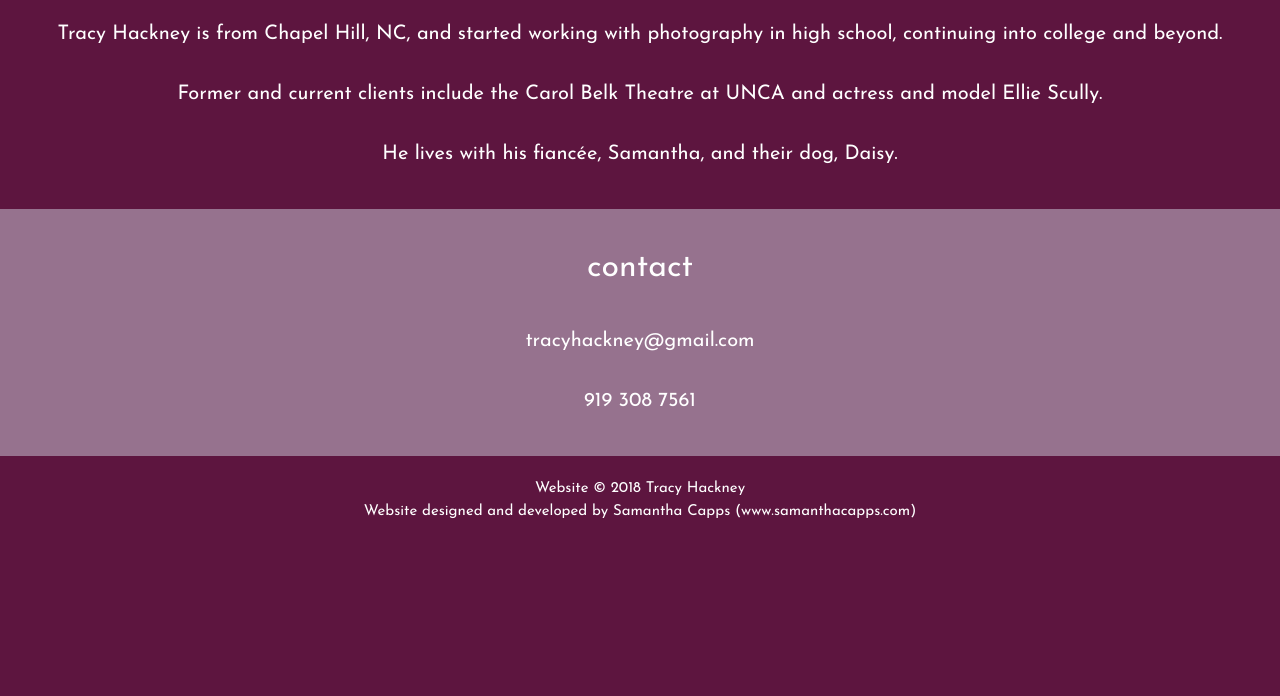
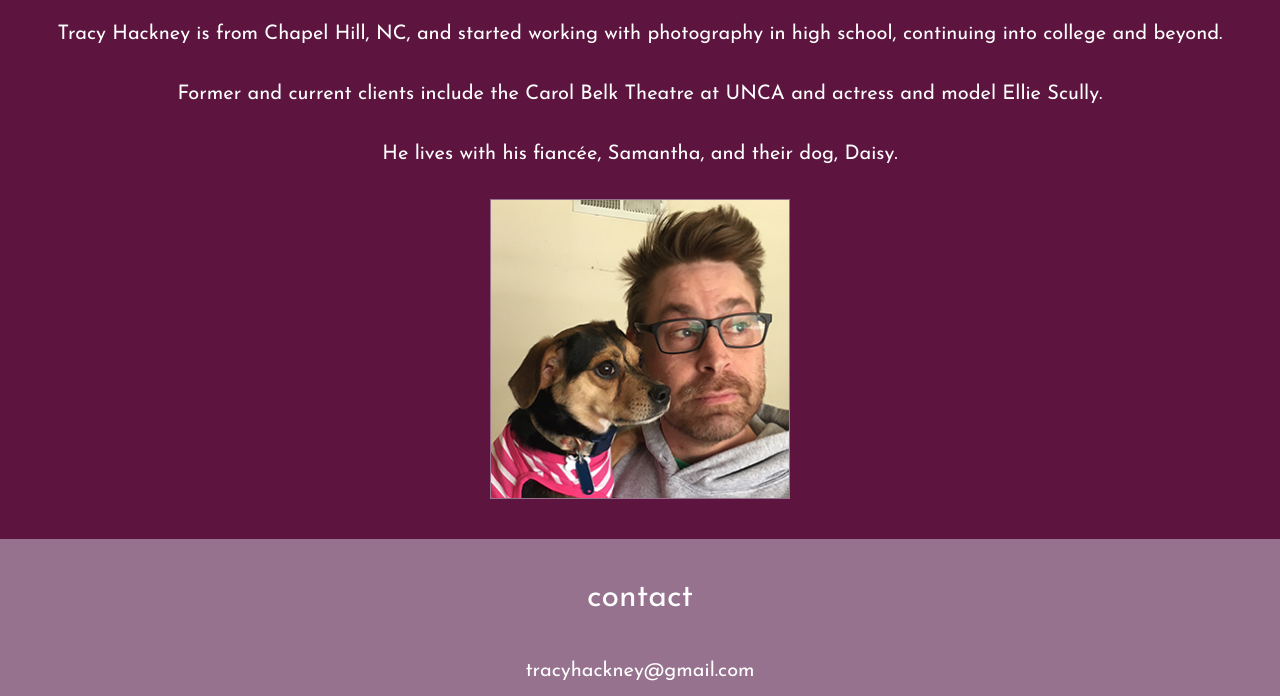
Before and after one commit to scapps00/TTHPhotography, a website: page public/index.html in a window 1280 px wide. Shown: the part 666-1362 px from the top of the page. Before the commit the page ends 1222 px from the top, so only its background shows below. Drawn offline with nearby package versions, Linux system fonts and the light colour scheme.

Commit message:
added photo of tracy

```diff
--- a/public/assets/css/style.css
+++ b/public/assets/css/style.css
@@ -132,3 +132,10 @@ h5 {
     top: 70px;
     margin-right: 15px;
 }
+
+#tracy {
+    border: 1px solid #96728e;
+    display: block;
+    margin: auto;
+    width: 300px;
+}
--- a/public/index.html
+++ b/public/index.html
@@ -55,6 +55,8 @@
             Former and current clients include the Carol Belk Theatre at UNCA and actress and model Ellie Scully.
             <br><br>
             He lives with his fiancée, Samantha, and their dog, Daisy.
+            <br><br>
+            <img src="assets/img/tracy.jpg" id="tracy" alt="Tracy and his dog Daisy">
         </div>
         <div id="enclose">
             <h2>contact</h2>
```
Also changed, not shown: public/assets/img/tracy.jpg (added).
